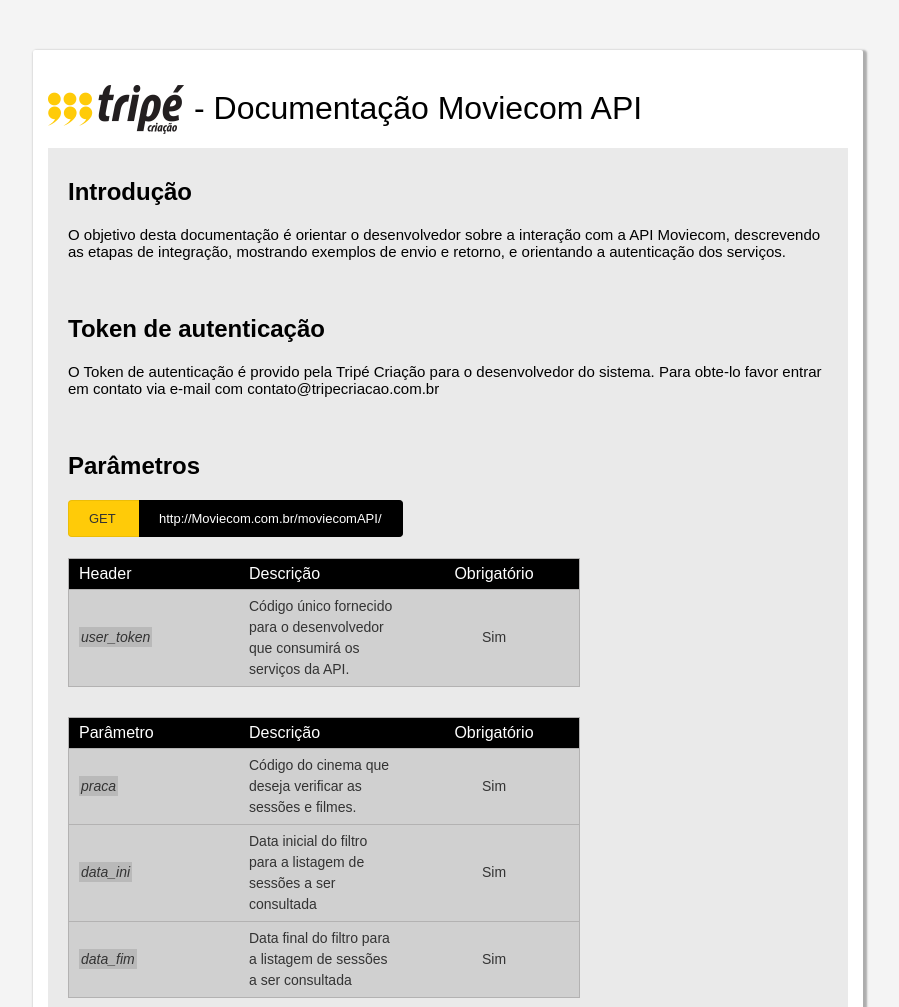
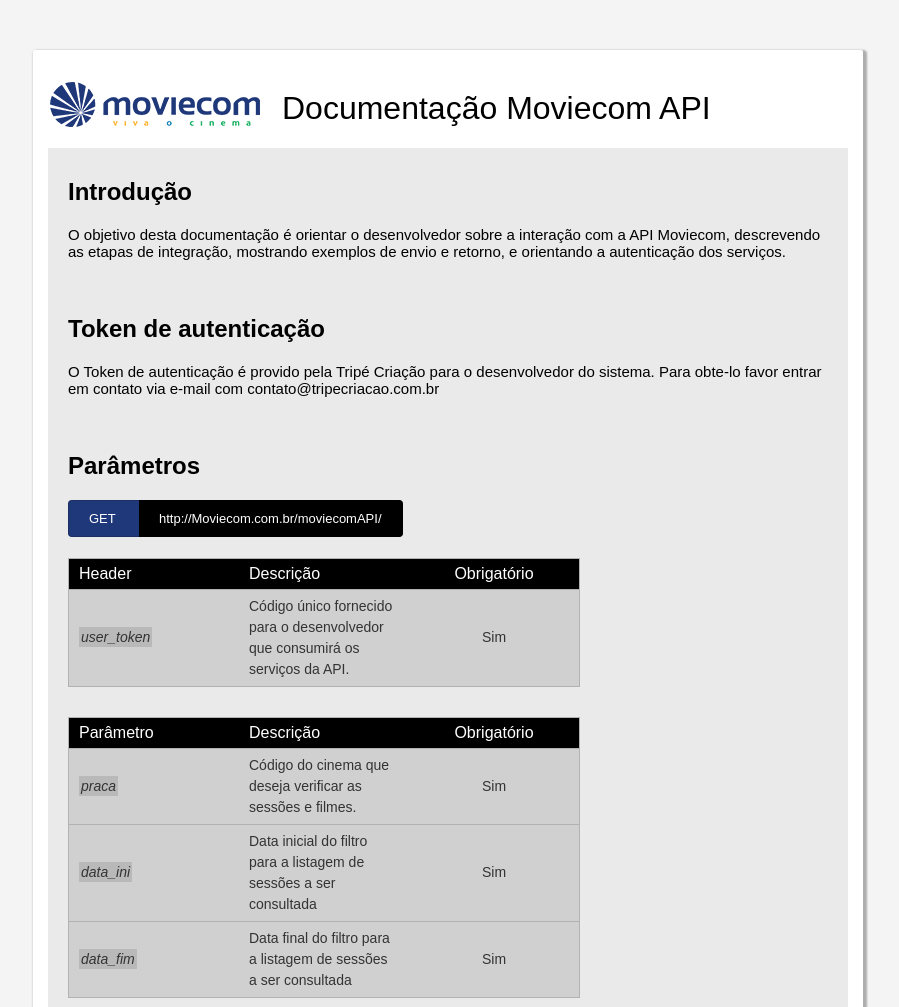
Before and after one commit to wendersoncard/MoviecomAPI, a PHP site: page /documentation/index.php in a window 1280 px wide. Shown: the top 1007 px of the page, without its empty margins (287-1186 px from the left). Run offline with PHP 8.4, Linux system fonts and the light colour scheme.

Commit message:
Atualização layout documentação

```diff
--- a/documentation/index.php
+++ b/documentation/index.php
@@ -7,7 +7,7 @@
 <body>
   <div id="sideMenu"></div>
   <div id="body">
-    <img src="logo.png" style="margin-top: -5px;"> <h1>- Documentação Moviecom API</h1>
+    <img src="logo.png" style="margin-top: -10px;"> <h1>Documentação Moviecom API</h1>
 
     <div class="clearAll"></div>
 
@@ -154,7 +154,7 @@
     <section>
       <h2>Erros</h2>
 
-      <p>Quando não for enviado um dos três parâmetors obrigatórios, a API retornará o erro a seguir:</p>
+      <p>Quando não for enviado um dos três parâmetros obrigatórios, a API retornará o erro a seguir:</p>
       <div class="code">
         <span class="comment">//error</span>
         <span class="choma">{</span>
--- a/documentation/style.css
+++ b/documentation/style.css
@@ -70,9 +70,10 @@ body{
     width: 30px;
     border-top-left-radius: 4px;
     border-bottom-left-radius: 4px;
-    background: #ffcb08;
-    border: solid 1px #ecbd07;
+    background: #1f387a;
+    border: solid 1px #1c2f63;
     border-right: none;
+    color: #fff;
 }
 
 #body .methodUrl div:last-child{
```
Also changed, not shown: documentation/logo.png.
